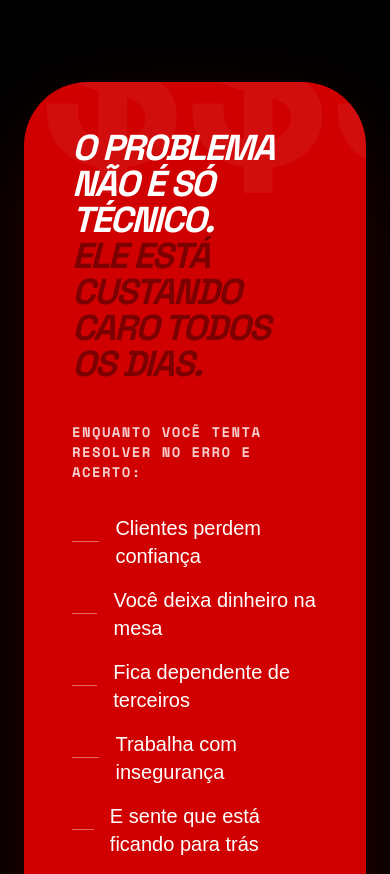
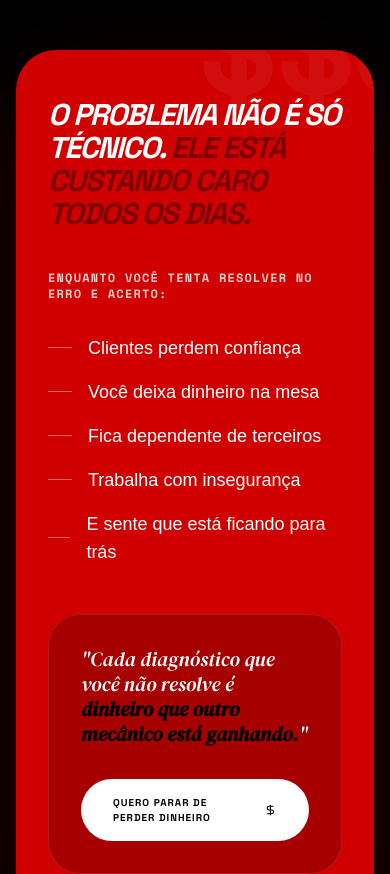
Before and after one commit to felipebarbosavasconcelos13-coder/pagina-de-captura-abs, a React (Vite) app: page / in a window 390 px wide. Shown: the part 2260-3134 px from the top of the page. Built offline with nearby package versions, Linux system fonts and the light colour scheme.

Commit message:
fix: optimize Agitation section for mobile responsiveness

```diff
--- a/src/components/Agitation.jsx
+++ b/src/components/Agitation.jsx
@@ -33,42 +33,42 @@ export default function Agitation() {
   ];
 
   return (
-    <section ref={containerRef} className="py-24 px-6 bg-black relative">
+    <section ref={containerRef} className="py-16 md:py-24 px-4 md:px-6 bg-black relative">
       <div className="max-w-5xl mx-auto">
-        <div className="agitation-card bg-[#D00000] p-12 md:p-20 rounded-[4rem] relative overflow-hidden shadow-[0_30px_100px_-20px_rgba(208,0,0,0.3)]">
+        <div className="agitation-card bg-[#D00000] px-8 py-12 md:p-20 rounded-[2.5rem] md:rounded-[4rem] relative overflow-hidden shadow-[0_30px_100px_-20px_rgba(208,0,0,0.3)]">
           {/* Background Text Pattern */}
-          <div className="absolute top-0 right-0 font-heading font-black text-[15rem] leading-none opacity-5 select-none pointer-events-none -translate-y-1/2 translate-x-1/4">
+          <div className="absolute top-0 right-0 font-heading font-black text-[8rem] md:text-[15rem] leading-none opacity-5 select-none pointer-events-none -translate-y-1/2 translate-x-1/4">
             $$$
           </div>
 
           <div className="relative z-10">
-            <h2 className="font-heading font-black text-4xl md:text-6xl text-white mb-10 uppercase leading-none italic tracking-tighter">
-              O problema não é só técnico. <br/>
+            <h2 className="font-heading font-black text-3xl md:text-6xl text-white mb-10 uppercase leading-[1.1] italic tracking-tighter">
+              O problema não é só técnico. <br className="hidden md:block" />
               <span className="text-black/40">Ele está custando caro todos os dias.</span>
             </h2>
 
-            <div className="grid md:grid-cols-2 gap-12 items-end">
+            <div className="grid md:grid-cols-2 gap-12 items-center md:items-end">
               <div>
-                <p className="text-white/80 font-data font-bold tracking-widest text-sm mb-8 uppercase">
+                <p className="text-white/80 font-data font-bold tracking-widest text-xs md:text-sm mb-8 uppercase">
                   Enquanto você tenta resolver no erro e acerto:
                 </p>
                 <div className="space-y-4">
                   {items.map((item, i) => (
-                    <div key={i} className="flex items-center gap-4 text-white text-xl md:text-2xl font-body font-light">
-                      <div className="w-8 h-[1px] bg-white opacity-40"></div>
+                    <div key={i} className="flex items-center gap-4 text-white text-lg md:text-2xl font-body font-light">
+                      <div className="w-6 md:w-8 h-[1px] bg-white opacity-40"></div>
                       {item}
                     </div>
                   ))}
                 </div>
               </div>
 
-              <div className="bg-black/20 backdrop-blur-md p-10 rounded-[2.5rem] border border-white/10">
-                <p className="text-2xl md:text-3xl text-white font-drama italic mb-8 leading-tight">
-                  "Cada diagnóstico que você não resolve é <span className="text-black">dinheiro que outro mecânico está ganhando.</span>"
+              <div className="bg-black/20 backdrop-blur-md p-8 md:p-10 rounded-[2rem] md:rounded-[2.5rem] border border-white/10">
+                <p className="text-xl md:text-3xl text-white font-drama italic mb-8 leading-tight">
+                  "Cada diagnóstico que você não resolve é <span className="text-black font-black">dinheiro que outro mecânico está ganhando.</span>"
                 </p>
                 <a
                   href="#captura"
-                  className="inline-flex items-center gap-3 bg-white text-black px-8 py-4 rounded-full font-heading font-black uppercase tracking-widest text-xs hover:bg-black hover:text-white transition-all duration-300"
+                  className="inline-flex w-full md:w-auto justify-center items-center gap-3 bg-white text-black px-8 py-4 rounded-full font-heading font-black uppercase tracking-widest text-[10px] md:text-xs hover:bg-black hover:text-white transition-all duration-300"
                 >
                   Quero parar de perder dinheiro
                   <DollarSign size={18} />
```
